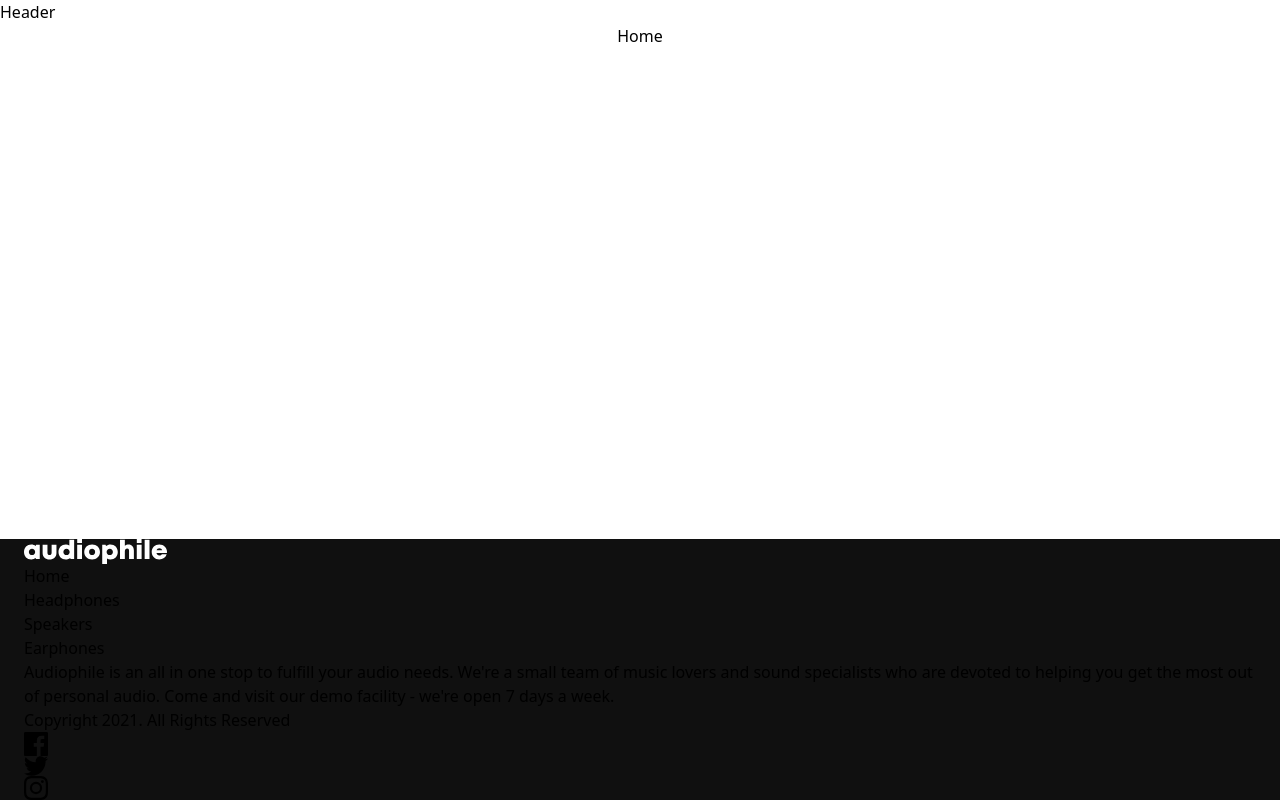
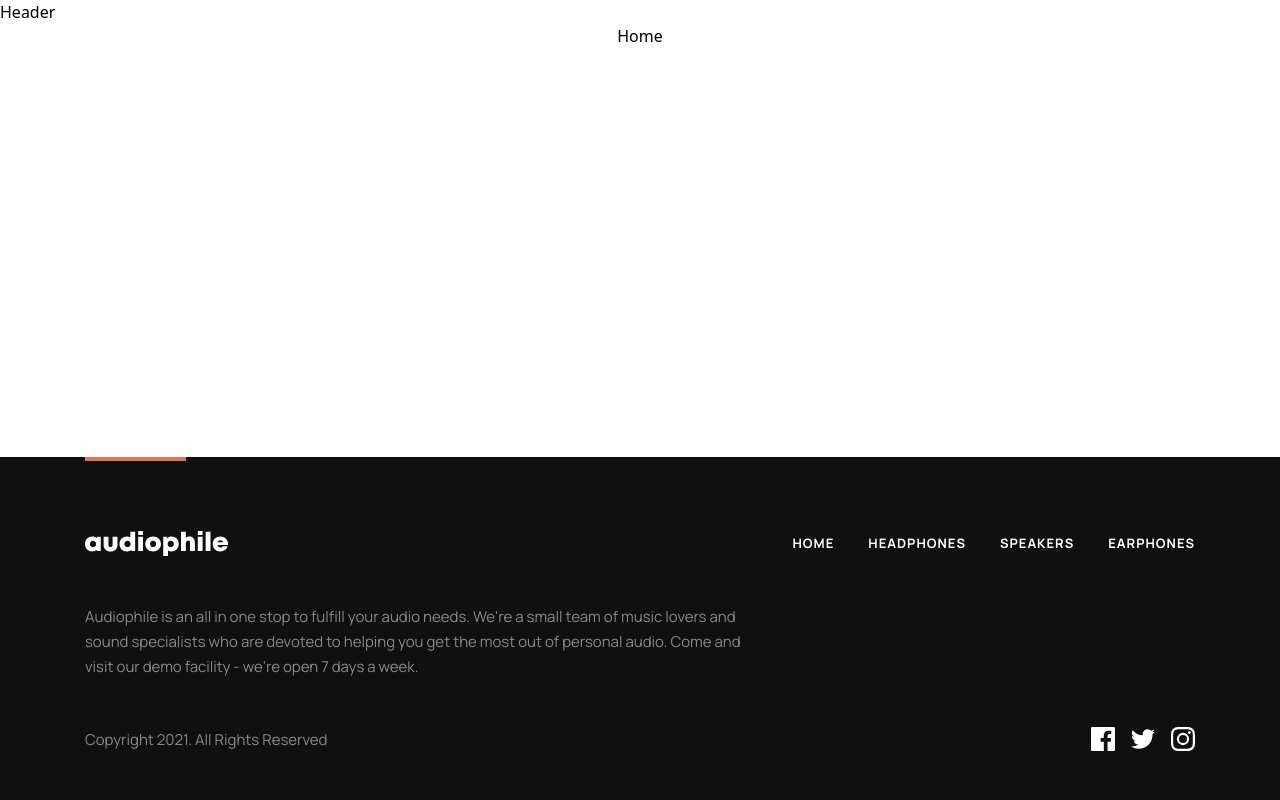
Before and after one commit to 13NOONE37/audiophile-ecommerce, a Next.js app: page / in a window 1280 px wide. Built offline with nearby package versions, Linux system fonts and the light colour scheme.

Commit message:
footer done; icons have now className field; config and structure

```diff
--- a/app/(public)/_components/footer.tsx
+++ b/app/(public)/_components/footer.tsx
@@ -8,34 +8,51 @@ import Image from 'next/image';
 
 export default function Footer() {
   return (
-    <footer className='px-6 bg-surface-card-dark'>
-      <div className='max-w-(max-width) mx-auto'>
-        <Image src={Logo} alt={'Audiophile site logo'} />
+    <footer className='px-6 md:px-10  bg-surface-card-dark'>
+      <div
+        className={`grid md:grid-cols-2 lg:grid-cols-[1fr_1fr] place-items-center md:place-items-start gap-12 mg:gap-0 max-w-[var(--max-width)] mx-auto
+      relative before:absolute before:w-[101px] before:h-[4px] before:bg-brand-primary before:top-0 before:left-[50%] before:translate-x-[-50%] before:md:left-0 before:md:translate-x-0
+      pb-9 md:pb-11.5 lg:pb-12 pt-13 md:pt-15 lg:pt-18.5
+      `}
+      >
+        <Link href={'/'}>
+          <Image src={Logo} alt={'Audiophile site logo'} />
+        </Link>
 
-        <nav>
-          <ul>
+        <nav className='md:col-span-2 lg:col-2 lg:place-self-end'>
+          <ul className='flex flex-col md:flex-row place-items-center gap-4 md:gap-8.5 subtitle-text uppercase text-body-inverted'>
             <li>
-              <Link href={'/'}>Home</Link>
+              <Link href={'/'} className='hover:text-brand-primary'>
+                Home
+              </Link>
             </li>
             <li>
-              <Link href={'/headphones'}>Headphones</Link>
+              <Link href={'/headphones'} className='hover:text-brand-primary'>
+                Headphones
+              </Link>
             </li>
             <li>
-              <Link href={'/speakers'}>Speakers</Link>
+              <Link href={'/speakers'} className='hover:text-brand-primary'>
+                Speakers
+              </Link>
             </li>
             <li>
-              <Link href={'/earphones'}>Earphones</Link>
+              <Link href={'/earphones'} className='hover:text-brand-primary'>
+                Earphones
+              </Link>
             </li>
           </ul>
         </nav>
-        <p>
+        <p className='md:col-span-2 max-w-[75ch] md:max-w-none lg:max-w-[75ch] content-text text-center md:text-left text-body-inverted opacity-50'>
           Audiophile is an all in one stop to fulfill your audio needs.
           We&apos;re a small team of music lovers and sound specialists who are
           devoted to helping you get the most out of personal audio. Come and
           visit our demo facility - we&apos;re open 7 days a week.
         </p>
-        <span>Copyright 2021. All Rights Reserved</span>
-        <ul>
+        <span className='md:col-1 content-text text-body-inverted opacity-50'>
+          Copyright 2021. All Rights Reserved
+        </span>
+        <ul className='md:col-2 justify-self-end flex place-items-center gap-4'>
           <li>
             <a
               href={'https://www.facebook.com/'}
@@ -43,7 +60,7 @@ export default function Footer() {
               rel='noopener noreferrer'
               aria-label='Facebook'
             >
-              <IconFacebook />
+              <IconFacebook className='fill-body-inverted hover:fill-brand-primary' />
             </a>
           </li>
           <li>
@@ -53,7 +70,7 @@ export default function Footer() {
               rel='noopener noreferrer'
               aria-label='Twitter'
             >
-              <IconTwitter />
+              <IconTwitter className='fill-body-inverted hover:fill-brand-primary' />
             </a>
           </li>
           <li>
@@ -63,7 +80,7 @@ export default function Footer() {
               rel='noopener noreferrer'
               aria-label='Instagram'
             >
-              <IconInstagram />
+              <IconInstagram className='fill-body-inverted hover:fill-brand-primary' />
             </a>
           </li>
         </ul>
--- a/icons/IconArrowRight.tsx
+++ b/icons/IconArrowRight.tsx
@@ -1,14 +1,17 @@
-import React from 'react';
-
-const IconArrowRight = () => {
+const IconArrowRight = ({ className }: { className?: string }) => {
   return (
-    <svg width="8" height="12" xmlns="http://www.w3.org/2000/svg">
+    <svg
+      className={className}
+      width='8'
+      height='12'
+      xmlns='http://www.w3.org/2000/svg'
+    >
       <path
-        d="M1.322 1l5 5-5 5"
-        stroke="#D87D4A"
-        strokeWidth="2"
-        fill="none"
-        fillRule="evenodd"
+        d='M1.322 1l5 5-5 5'
+        stroke='#D87D4A'
+        strokeWidth='2'
+        fill='none'
+        fillRule='evenodd'
       />
     </svg>
   );
--- a/icons/IconCart.tsx
+++ b/icons/IconCart.tsx
@@ -1,11 +1,14 @@
-import React from 'react';
-
-const IconCart = () => {
+const IconCart = ({ className }: { className?: string }) => {
   return (
-    <svg width="23" height="20" xmlns="http://www.w3.org/2000/svg">
+    <svg
+      className={className}
+      width='23'
+      height='20'
+      xmlns='http://www.w3.org/2000/svg'
+    >
       <path
-        d="M8.625 15.833c1.132 0 2.054.935 2.054 2.084 0 1.148-.922 2.083-2.054 2.083-1.132 0-2.054-.935-2.054-2.083 0-1.15.922-2.084 2.054-2.084zm9.857 0c1.132 0 2.054.935 2.054 2.084 0 1.148-.922 2.083-2.054 2.083-1.132 0-2.053-.935-2.053-2.083 0-1.15.92-2.084 2.053-2.084zm-9.857 1.39a.69.69 0 00-.685.694.69.69 0 00.685.694.69.69 0 00.685-.694.69.69 0 00-.685-.695zm9.857 0a.69.69 0 00-.684.694.69.69 0 00.684.694.69.69 0 00.685-.694.69.69 0 00-.685-.695zM4.717 0c.316 0 .59.215.658.517l.481 2.122h16.47a.68.68 0 01.538.262c.127.166.168.38.11.579l-2.695 9.236a.672.672 0 01-.648.478H7.41a.667.667 0 00-.673.66c0 .364.303.66.674.66h12.219c.372 0 .674.295.674.66 0 .364-.302.66-.674.66H7.412c-1.115 0-2.021-.889-2.021-1.98 0-.812.502-1.511 1.218-1.816L4.176 1.32H.674A.667.667 0 010 .66C0 .296.302 0 .674 0zm16.716 3.958H6.156l1.797 7.917h11.17l2.31-7.917z"
-        fillRule="nonzero"
+        d='M8.625 15.833c1.132 0 2.054.935 2.054 2.084 0 1.148-.922 2.083-2.054 2.083-1.132 0-2.054-.935-2.054-2.083 0-1.15.922-2.084 2.054-2.084zm9.857 0c1.132 0 2.054.935 2.054 2.084 0 1.148-.922 2.083-2.054 2.083-1.132 0-2.053-.935-2.053-2.083 0-1.15.92-2.084 2.053-2.084zm-9.857 1.39a.69.69 0 00-.685.694.69.69 0 00.685.694.69.69 0 00.685-.694.69.69 0 00-.685-.695zm9.857 0a.69.69 0 00-.684.694.69.69 0 00.684.694.69.69 0 00.685-.694.69.69 0 00-.685-.695zM4.717 0c.316 0 .59.215.658.517l.481 2.122h16.47a.68.68 0 01.538.262c.127.166.168.38.11.579l-2.695 9.236a.672.672 0 01-.648.478H7.41a.667.667 0 00-.673.66c0 .364.303.66.674.66h12.219c.372 0 .674.295.674.66 0 .364-.302.66-.674.66H7.412c-1.115 0-2.021-.889-2.021-1.98 0-.812.502-1.511 1.218-1.816L4.176 1.32H.674A.667.667 0 010 .66C0 .296.302 0 .674 0zm16.716 3.958H6.156l1.797 7.917h11.17l2.31-7.917z'
+        fillRule='nonzero'
       />
     </svg>
   );
--- a/icons/IconCashOnDelivery.tsx
+++ b/icons/IconCashOnDelivery.tsx
@@ -1,11 +1,14 @@
-import React from 'react';
-
-const IconCashOnDelivery = () => {
+const IconCashOnDelivery = ({ className }: { className?: string }) => {
   return (
-    <svg width="48" height="48" xmlns="http://www.w3.org/2000/svg">
+    <svg
+      className={className}
+      width='48'
+      height='48'
+      xmlns='http://www.w3.org/2000/svg'
+    >
       <path
-        d="M46.594 8.438H42.28c-.448 0-.869.213-1.134.574l-2.694 3.674a1.15 1.15 0 1 1-1.848-1.37c2.568-3.53 2.864-3.545 2.864-4.285 0-.779-.636-1.406-1.407-1.406h-5.404a17.658 17.658 0 0 1 9.606-2.813h4.33a1.406 1.406 0 0 0 0-2.812h-4.33c-5.277 0-10.33 2.02-14.142 5.625h-8.34c-.777 0-1.407.63-1.407 1.406v9.938H9.844c-.777 0-1.406.63-1.406 1.406v15.6a14.053 14.053 0 0 0-7.824 3.089 1.406 1.406 0 1 0 1.772 2.185 11.226 11.226 0 0 1 7.048-2.499h3.129c.775 0 1.406.63 1.406 1.406 0 .776-.631 1.407-1.406 1.407H8.436a1.406 1.406 0 0 0 0 2.812h13.728a4.226 4.226 0 0 1-3.977 2.813H1.405a1.406 1.406 0 0 0 0 2.812h16.782c3.395 0 6.236-2.42 6.89-5.625h7.36c.776 0 1.406-.63 1.406-1.406V25.312h9.843c.777 0 1.407-.63 1.407-1.406V11.25h1.5a1.406 1.406 0 0 0 0-2.813ZM33.61 17.599a1.404 1.404 0 0 0-1.172-.63h-3.085c-1.084-1.834.241-4.172 2.381-4.172 2.531 0 3.708 3.115 1.876 4.802ZM21.188 8.437h14.06c-.744 1.03-1.057 1.305-1.352 1.983-4.216-1.779-8.726 2.057-7.559 6.549h-5.15V8.437ZM19.78 19.782h2.813v5.625H19.78v-5.625Zm11.25 19.782h-14.49c.969-2.735-1.07-5.626-3.979-5.626H11.25V19.782h5.719v7.032c0 .776.63 1.406 1.406 1.406H24c.777 0 1.406-.63 1.406-1.407v-7.03h5.625v19.78ZM33.844 22.5v-1.771a5.56 5.56 0 0 0 3.453-4.769 3.954 3.954 0 0 0 3.424-1.611l1.56-2.127V22.5h-8.437Z"
-        fill="#D87D4A"
+        d='M46.594 8.438H42.28c-.448 0-.869.213-1.134.574l-2.694 3.674a1.15 1.15 0 1 1-1.848-1.37c2.568-3.53 2.864-3.545 2.864-4.285 0-.779-.636-1.406-1.407-1.406h-5.404a17.658 17.658 0 0 1 9.606-2.813h4.33a1.406 1.406 0 0 0 0-2.812h-4.33c-5.277 0-10.33 2.02-14.142 5.625h-8.34c-.777 0-1.407.63-1.407 1.406v9.938H9.844c-.777 0-1.406.63-1.406 1.406v15.6a14.053 14.053 0 0 0-7.824 3.089 1.406 1.406 0 1 0 1.772 2.185 11.226 11.226 0 0 1 7.048-2.499h3.129c.775 0 1.406.63 1.406 1.406 0 .776-.631 1.407-1.406 1.407H8.436a1.406 1.406 0 0 0 0 2.812h13.728a4.226 4.226 0 0 1-3.977 2.813H1.405a1.406 1.406 0 0 0 0 2.812h16.782c3.395 0 6.236-2.42 6.89-5.625h7.36c.776 0 1.406-.63 1.406-1.406V25.312h9.843c.777 0 1.407-.63 1.407-1.406V11.25h1.5a1.406 1.406 0 0 0 0-2.813ZM33.61 17.599a1.404 1.404 0 0 0-1.172-.63h-3.085c-1.084-1.834.241-4.172 2.381-4.172 2.531 0 3.708 3.115 1.876 4.802ZM21.188 8.437h14.06c-.744 1.03-1.057 1.305-1.352 1.983-4.216-1.779-8.726 2.057-7.559 6.549h-5.15V8.437ZM19.78 19.782h2.813v5.625H19.78v-5.625Zm11.25 19.782h-14.49c.969-2.735-1.07-5.626-3.979-5.626H11.25V19.782h5.719v7.032c0 .776.63 1.406 1.406 1.406H24c.777 0 1.406-.63 1.406-1.407v-7.03h5.625v19.78ZM33.844 22.5v-1.771a5.56 5.56 0 0 0 3.453-4.769 3.954 3.954 0 0 0 3.424-1.611l1.56-2.127V22.5h-8.437Z'
+        fill='#D87D4A'
       />
     </svg>
   );
--- a/icons/IconFacebook.tsx
+++ b/icons/IconFacebook.tsx
@@ -1,11 +1,14 @@
-import React from 'react';
-
-const IconFacebook = () => {
+const IconFacebook = ({ className }: { className?: string }) => {
   return (
-    <svg width="24" height="24" xmlns="http://www.w3.org/2000/svg">
+    <svg
+      className={className}
+      width='24'
+      height='24'
+      xmlns='http://www.w3.org/2000/svg'
+    >
       <path
-        d="M22.675 0H1.325C.593 0 0 .593 0 1.325v21.351C0 23.407.593 24 1.325 24H12.82v-9.294H9.692v-3.622h3.128V8.413c0-3.1 1.893-4.788 4.659-4.788 1.325 0 2.463.099 2.795.143v3.24l-1.918.001c-1.504 0-1.795.715-1.795 1.763v2.313h3.587l-.467 3.622h-3.12V24h6.116c.73 0 1.323-.593 1.323-1.325V1.325C24 .593 23.407 0 22.675 0z"
-        fillRule="nonzero"
+        d='M22.675 0H1.325C.593 0 0 .593 0 1.325v21.351C0 23.407.593 24 1.325 24H12.82v-9.294H9.692v-3.622h3.128V8.413c0-3.1 1.893-4.788 4.659-4.788 1.325 0 2.463.099 2.795.143v3.24l-1.918.001c-1.504 0-1.795.715-1.795 1.763v2.313h3.587l-.467 3.622h-3.12V24h6.116c.73 0 1.323-.593 1.323-1.325V1.325C24 .593 23.407 0 22.675 0z'
+        fillRule='nonzero'
       />
     </svg>
   );
--- a/icons/IconHamburger.tsx
+++ b/icons/IconHamburger.tsx
@@ -1,10 +1,13 @@
-import React from 'react';
-
-const IconHamburger = () => {
+const IconHamburger = ({ className }: { className?: string }) => {
   return (
-    <svg width="16" height="15" xmlns="http://www.w3.org/2000/svg">
-      <g fillRule="evenodd">
-        <path d="M0 0h16v3H0zM0 6h16v3H0zM0 12h16v3H0z" />
+    <svg
+      className={className}
+      width='16'
+      height='15'
+      xmlns='http://www.w3.org/2000/svg'
+    >
+      <g fillRule='evenodd'>
+        <path d='M0 0h16v3H0zM0 6h16v3H0zM0 12h16v3H0z' />
       </g>
     </svg>
   );
--- a/icons/IconInstagram.tsx
+++ b/icons/IconInstagram.tsx
@@ -1,11 +1,14 @@
-import React from 'react';
-
-const IconInstagram = () => {
+const IconInstagram = ({ className }: { className?: string }) => {
   return (
-    <svg width="24" height="24" xmlns="http://www.w3.org/2000/svg">
+    <svg
+      className={className}
+      width='24'
+      height='24'
+      xmlns='http://www.w3.org/2000/svg'
+    >
       <path
-        d="M12 2.163c3.204 0 3.584.012 4.85.07 3.252.148 4.771 1.691 4.919 4.919.058 1.265.069 1.645.069 4.849 0 3.205-.012 3.584-.069 4.849-.149 3.225-1.664 4.771-4.919 4.919-1.266.058-1.644.07-4.85.07-3.204 0-3.584-.012-4.849-.07-3.26-.149-4.771-1.699-4.919-4.92-.058-1.265-.07-1.644-.07-4.849 0-3.204.013-3.583.07-4.849.149-3.227 1.664-4.771 4.919-4.919 1.266-.057 1.645-.069 4.849-.069zM12 0C8.741 0 8.333.014 7.053.072 2.695.272.273 2.69.073 7.052.014 8.333 0 8.741 0 12c0 3.259.014 3.668.072 4.948.2 4.358 2.618 6.78 6.98 6.98C8.333 23.986 8.741 24 12 24c3.259 0 3.668-.014 4.948-.072 4.354-.2 6.782-2.618 6.979-6.98.059-1.28.073-1.689.073-4.948 0-3.259-.014-3.667-.072-4.947-.196-4.354-2.617-6.78-6.979-6.98C15.668.014 15.259 0 12 0zm0 5.838a6.162 6.162 0 100 12.324 6.162 6.162 0 000-12.324zM12 16a4 4 0 110-8 4 4 0 010 8zm6.406-11.845a1.44 1.44 0 100 2.881 1.44 1.44 0 000-2.881z"
-        fillRule="nonzero"
+        d='M12 2.163c3.204 0 3.584.012 4.85.07 3.252.148 4.771 1.691 4.919 4.919.058 1.265.069 1.645.069 4.849 0 3.205-.012 3.584-.069 4.849-.149 3.225-1.664 4.771-4.919 4.919-1.266.058-1.644.07-4.85.07-3.204 0-3.584-.012-4.849-.07-3.26-.149-4.771-1.699-4.919-4.92-.058-1.265-.07-1.644-.07-4.849 0-3.204.013-3.583.07-4.849.149-3.227 1.664-4.771 4.919-4.919 1.266-.057 1.645-.069 4.849-.069zM12 0C8.741 0 8.333.014 7.053.072 2.695.272.273 2.69.073 7.052.014 8.333 0 8.741 0 12c0 3.259.014 3.668.072 4.948.2 4.358 2.618 6.78 6.98 6.98C8.333 23.986 8.741 24 12 24c3.259 0 3.668-.014 4.948-.072 4.354-.2 6.782-2.618 6.979-6.98.059-1.28.073-1.689.073-4.948 0-3.259-.014-3.667-.072-4.947-.196-4.354-2.617-6.78-6.979-6.98C15.668.014 15.259 0 12 0zm0 5.838a6.162 6.162 0 100 12.324 6.162 6.162 0 000-12.324zM12 16a4 4 0 110-8 4 4 0 010 8zm6.406-11.845a1.44 1.44 0 100 2.881 1.44 1.44 0 000-2.881z'
+        fillRule='nonzero'
       />
     </svg>
   );
--- a/icons/IconOrderConfirmation.tsx
+++ b/icons/IconOrderConfirmation.tsx
@@ -1,14 +1,17 @@
-import React from 'react';
-
-const IconOrderConfirmation = () => {
+const IconOrderConfirmation = ({ className }: { className?: string }) => {
   return (
-    <svg width="64" height="64" xmlns="http://www.w3.org/2000/svg">
-      <g fill="none" fillRule="evenodd">
-        <circle fill="#D87D4A" cx="32" cy="32" r="32" />
+    <svg
+      className={className}
+      width='64'
+      height='64'
+      xmlns='http://www.w3.org/2000/svg'
+    >
+      <g fill='none' fillRule='evenodd'>
+        <circle fill='#D87D4A' cx='32' cy='32' r='32' />
         <path
-          stroke="#FFF"
-          strokeWidth="4"
-          d="m20.754 33.333 6.751 6.751 15.804-15.803"
+          stroke='#FFF'
+          strokeWidth='4'
+          d='m20.754 33.333 6.751 6.751 15.804-15.803'
         />
       </g>
     </svg>
--- a/icons/IconTwitter.tsx
+++ b/icons/IconTwitter.tsx
@@ -1,11 +1,14 @@
-import React from 'react';
-
-const IconTwitter = () => {
+const IconTwitter = ({ className }: { className?: string }) => {
   return (
-    <svg width="24" height="20" xmlns="http://www.w3.org/2000/svg">
+    <svg
+      className={className}
+      width='24'
+      height='20'
+      xmlns='http://www.w3.org/2000/svg'
+    >
       <path
-        d="M24 2.557a9.83 9.83 0 01-2.828.775A4.932 4.932 0 0023.337.608a9.864 9.864 0 01-3.127 1.195A4.916 4.916 0 0016.616.248c-3.179 0-5.515 2.966-4.797 6.045A13.978 13.978 0 011.671 1.149a4.93 4.93 0 001.523 6.574 4.903 4.903 0 01-2.229-.616c-.054 2.281 1.581 4.415 3.949 4.89a4.935 4.935 0 01-2.224.084 4.928 4.928 0 004.6 3.419A9.9 9.9 0 010 17.54a13.94 13.94 0 007.548 2.212c9.142 0 14.307-7.721 13.995-14.646A10.025 10.025 0 0024 2.557z"
-        fillRule="nonzero"
+        d='M24 2.557a9.83 9.83 0 01-2.828.775A4.932 4.932 0 0023.337.608a9.864 9.864 0 01-3.127 1.195A4.916 4.916 0 0016.616.248c-3.179 0-5.515 2.966-4.797 6.045A13.978 13.978 0 011.671 1.149a4.93 4.93 0 001.523 6.574 4.903 4.903 0 01-2.229-.616c-.054 2.281 1.581 4.415 3.949 4.89a4.935 4.935 0 01-2.224.084 4.928 4.928 0 004.6 3.419A9.9 9.9 0 010 17.54a13.94 13.94 0 007.548 2.212c9.142 0 14.307-7.721 13.995-14.646A10.025 10.025 0 0024 2.557z'
+        fillRule='nonzero'
       />
     </svg>
   );
```
